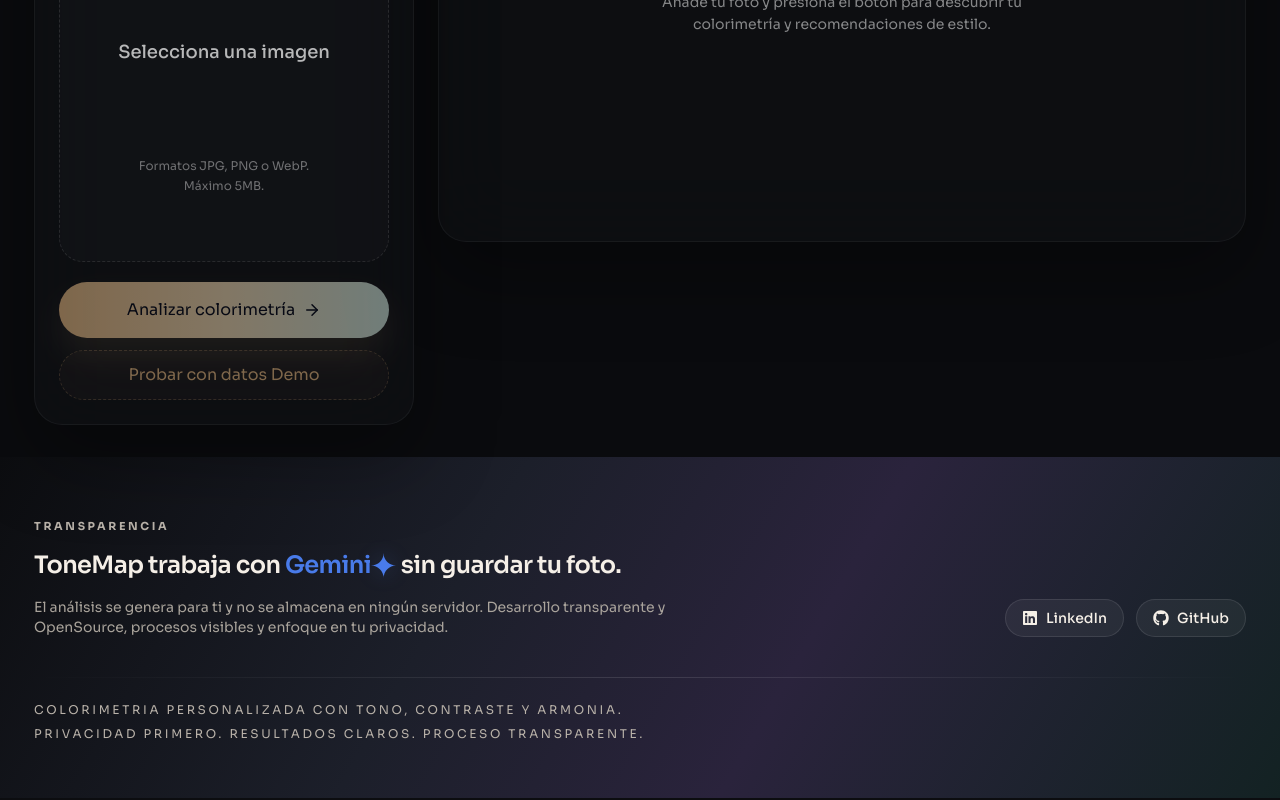
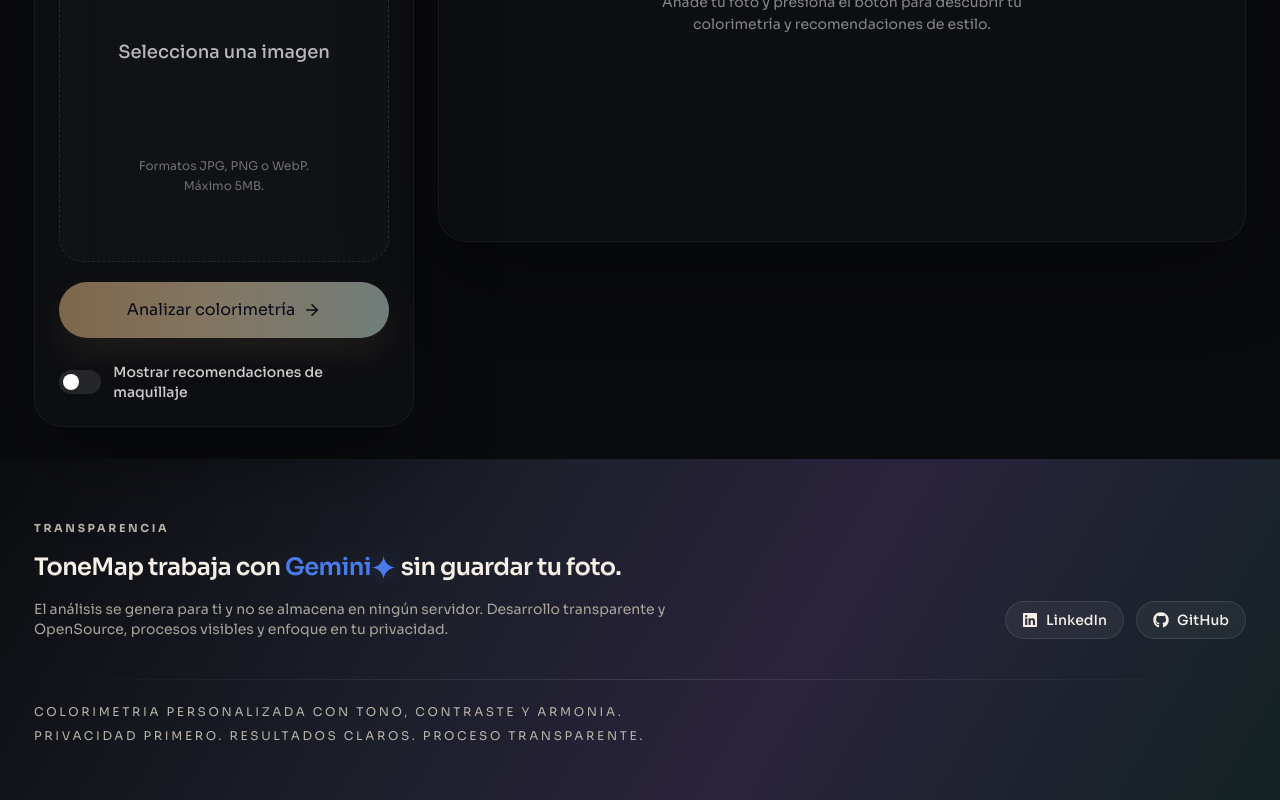
Before and after one commit to Jefffer/my-colorimeter, a React (Vite) app: page / in a window 1280 px wide. Shown: the part 1090-1890 px from the top of the page. Built offline with nearby package versions, Linux system fonts and the light colour scheme; what @react-pdf/renderer would draw is missing.

Commit message:
feat: add toggle for makeup recommendations and integrate hair color advice display

```diff
--- a/src/App.jsx
+++ b/src/App.jsx
@@ -197,6 +197,7 @@
   const [selectedFile, setSelectedFile] = useState(null)
   const [previewUrl, setPreviewUrl] = useState('')
   const [analysis, setAnalysis] = useState(null)
+  const [showMakeup, setShowMakeup] = useState(false)
   const [isLoading, setIsLoading] = useState(false)
   const [error, setError] = useState('')
   const [fileAlert, setFileAlert] = useState(null)
@@ -414,14 +415,30 @@
                   {!isLoading ? <><FiLoader size={18} className="hidden" /> Analizar colorimetría <FiArrowRight size={18} /></> : <><FiLoader size={18} className="animate-spin" /> Analizando...</>}
                 </button>
 
-                <button
+                {/* <button
                   type="button"
                   onClick={loadMockData}
                   disabled={!previewUrl || isLoading}
                   className="inline-flex w-full items-center justify-center gap-2 rounded-full border border-dashed border-accent/30 bg-accent/5 px-5 py-3 text-sm font-semibold text-accent transition-colors hover:bg-accent/10 disabled:cursor-not-allowed disabled:opacity-50"
                 >
                   Probar con datos Demo
-                </button>
+                </button> */}
+
+                <div className="mt-3">
+                  <label htmlFor="show-makeup" className="flex items-center gap-3 cursor-pointer select-none">
+                    <input
+                      id="show-makeup"
+                      type="checkbox"
+                      className="sr-only"
+                      checked={showMakeup}
+                      onChange={(e) => setShowMakeup(e.target.checked)}
+                    />
+                    <div className={`relative inline-flex h-6 w-11 items-center rounded-full transition-all duration-300 ${showMakeup ? 'bg-accent' : 'bg-white/10'}`}>
+                      <span className={`inline-block h-4 w-4 transform rounded-full bg-white shadow-md transition-transform duration-300 ${showMakeup ? 'translate-x-6' : 'translate-x-1'}`} />
+                    </div>
+                    <span className="text-sm font-medium text-white/80">Mostrar recomendaciones de maquillaje</span>
+                  </label>
+                </div>
               </div>
 
               {error && (
@@ -495,7 +512,15 @@
                         <InsightCard icon={RiVipCrown2Line} title="Metales" value={report.best_metals.primary} description={report.best_metals.reason} />
                       )}
 
-                      {report.makeup_tips && (
+
+
+                      {report.hair_color_advice && (
+                        <div className="col-span-1 md:col-span-2">
+                          <InsightCard icon={RiScissors2Line} title="Estilismo de Cabello" value="Sugerencia de Color" description={report.hair_color_advice} />
+                        </div>
+                      )}
+
+                      {report.makeup_tips && showMakeup && (
                         <div className="col-span-1 md:col-span-2 relative overflow-hidden rounded-[20px] border border-accent/20 bg-accent/5 p-5 md:p-6 transition-colors hover:bg-accent/10">
                           <div className="absolute -right-8 -top-8 text-accent/10 pointer-events-none">
                             <HiOutlineSparkles size={140} />
@@ -518,12 +543,6 @@
                               </div>
                             </div>
                           </div>
-                        </div>
-                      )}
-
-                      {report.hair_color_advice && (
-                        <div className="col-span-1 md:col-span-2">
-                          <InsightCard icon={RiScissors2Line} title="Estilismo de Cabello" value="Sugerencia de Color" description={report.hair_color_advice} />
                         </div>
                       )}
                     </div>
```
